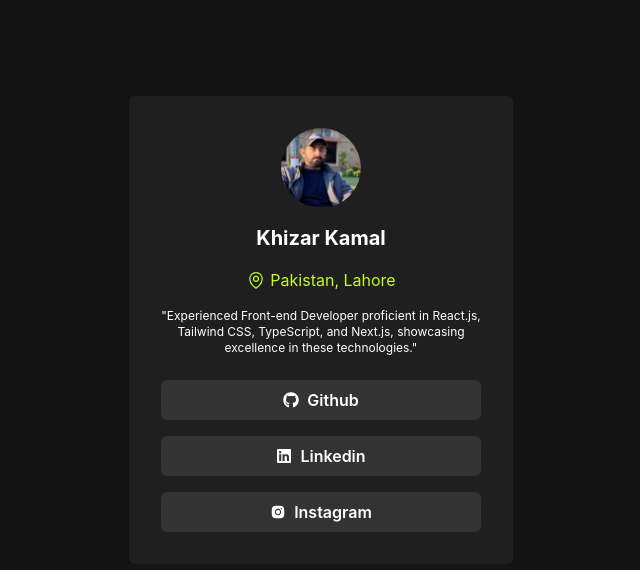
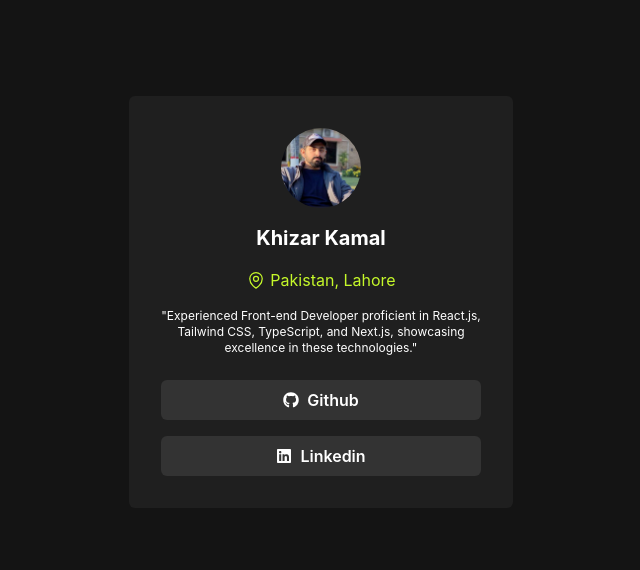
Before and after one commit to khizarkamal/Social_Link_Profile, a React (Vite) app: page / in a window 1280 px wide. Shown: the top 570 px of the page, without its empty margins (319-959 px from the left). Built offline with nearby package versions, Linux system fonts and the light colour scheme.

Commit message:
Update social links constant.ts

```diff
--- a/src/components/Wrapper/constant.ts
+++ b/src/components/Wrapper/constant.ts
@@ -10,9 +10,9 @@ export const porfolios = [
     text: "Linkedin",
     url: "https://www.linkedin.com/in/khizar-kamal-269b67170/",
   },
-  {
-    id: "instagram",
-    text: "Instagram",
-    url: "/",
-  },
+  // {
+  //   id: "gitlab",
+  //   text: "Gitlab",
+  //   url: "https://gitlab.com/khizarkamal",
+  // },
 ];
```
